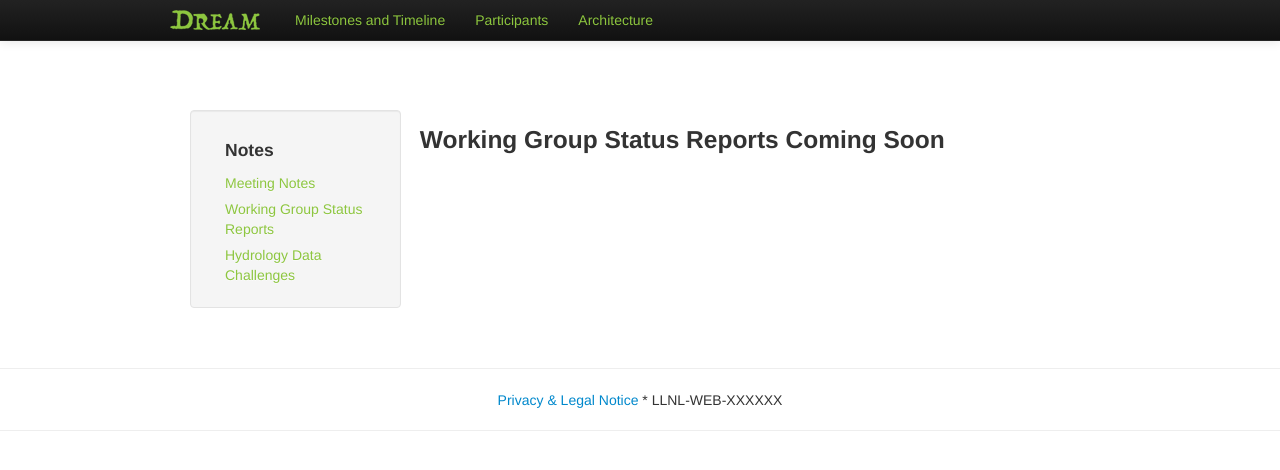
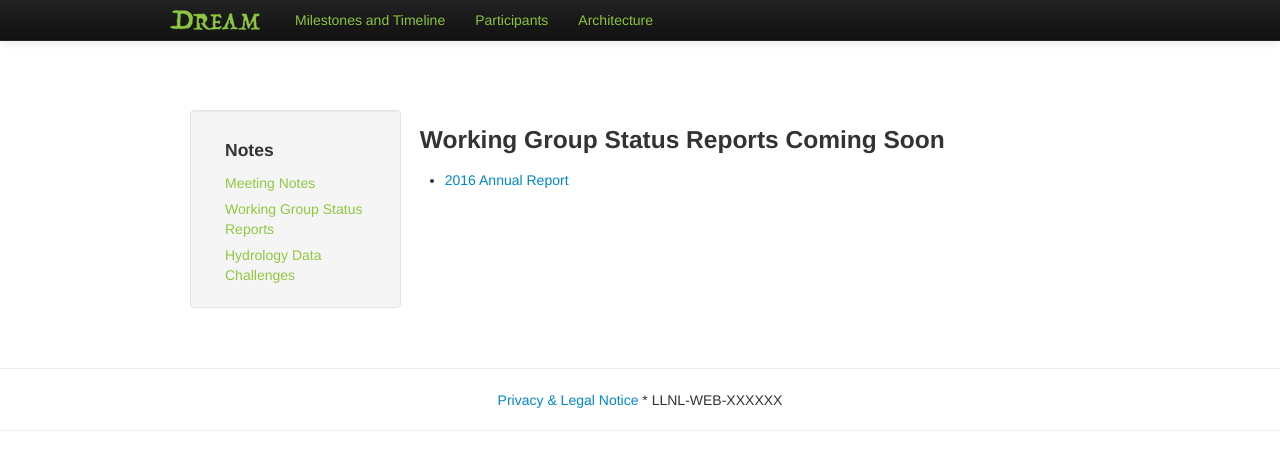
Before and after one commit to ESGF/dream, a Jekyll site: the page built from working-group-status-reports.md, in a window 1280 px wide. Shown: the top 470 px of the page. Built offline with Jekyll 4.4.1, drawn with Linux system fonts in a browser that asks for light colours; nearby versions of some CDN libraries.

Commit message:
MBH: adding report for dean

```diff
--- a/working-group-status-reports.md
+++ b/working-group-status-reports.md
@@ -4,3 +4,5 @@ title: Working Group Status Reports
 ---
 
 ### Working Group Status Reports Coming Soon
+
+* [2016 Annual Report]({{site.url}}/Data/DREAM_Annual_Report_2016.pdf)
```
Also changed, not shown: 1 other file.
